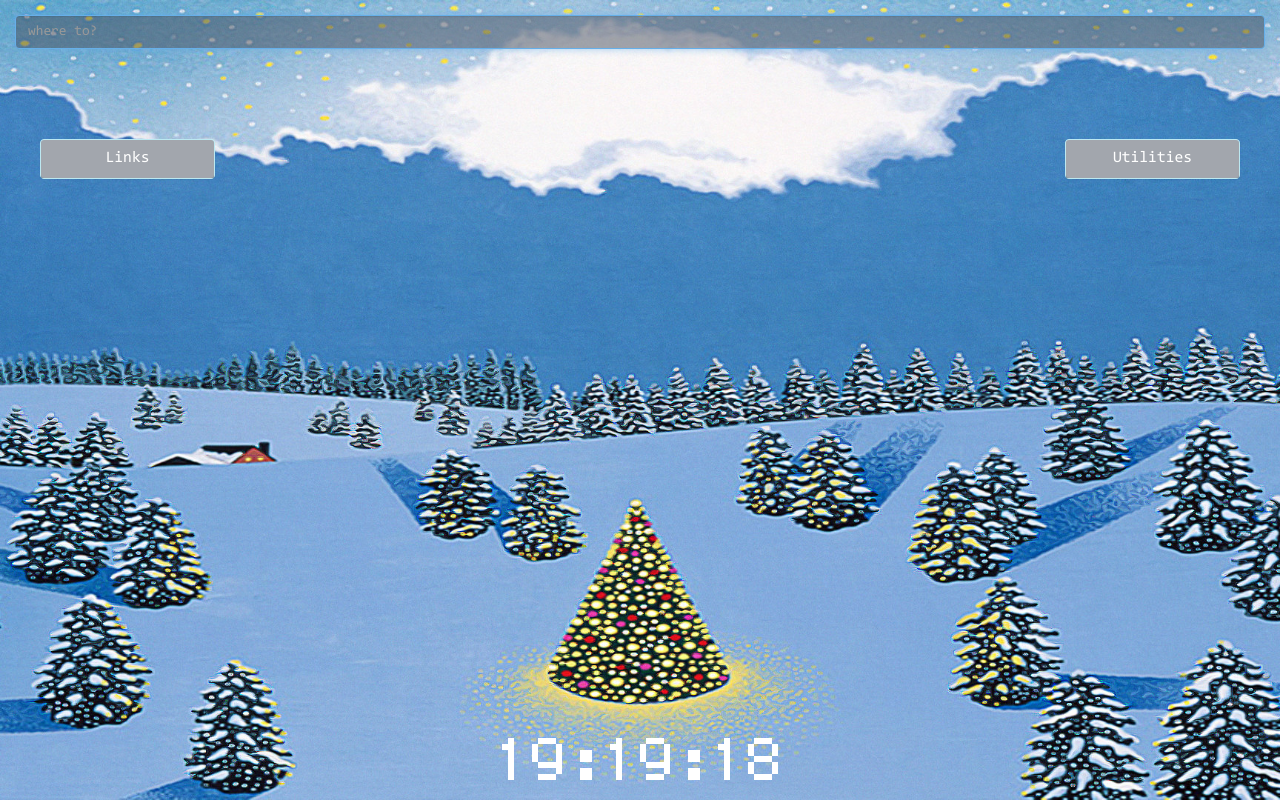
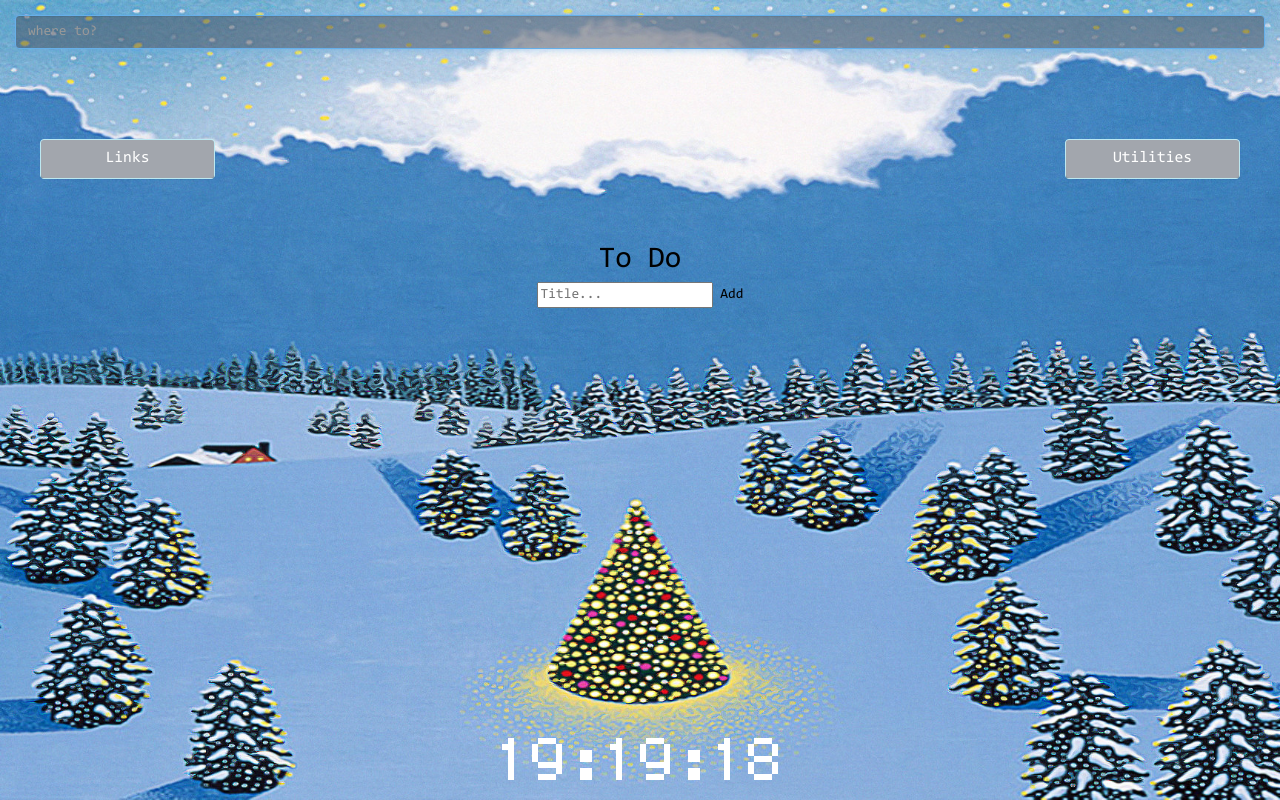
Before and after one commit to jakelunn1/index, a plain HTML site: page index.html in a window 1280 px wide. Drawn offline with nearby package versions, Linux system fonts and the light colour scheme.

Commit message:
Add files via upload

```diff
--- a/index.html
+++ b/index.html
@@ -5,9 +5,9 @@
 <title>/</title>
 
         <head>
-
 <!-- Latest compiled and minified CSS -->
 <link rel="stylesheet" href="https://maxcdn.bootstrapcdn.com/bootstrap/3.3.6/css/bootstrap.min.css">
+
 
 <!-- jQuery library -->
             <script src="https://ajax.googleapis.com/ajax/libs/jquery/1.12.4/jquery.min.js"></script>
@@ -17,6 +17,9 @@
 
 <!-- Script for the clock -->
             <script src="Source/Clock.js"></script>
+
+<!-- Sets Backgrund Randomly -->
+            <script src="Source/bgSetter.js"></script>
 
 <link rel="stylesheet" type="text/css" href="Style.css"/>
 
@@ -38,28 +41,7 @@
 
             <script>
 
-function randomImage(){
-  var images = [
-   'Images/Background.jpg',
-   'Images/Background2.jpg',
-   'Images/Background3.jpg',
-   'Images/Background4.jpg',
-   'Images/Background5.jpg',
-   'Images/Background6.jpg',
-   'Images/Background7.jpg',
-   'Images/Background8.jpg',
-   'Images/Background9.jpg',
-   'Images/Background10.jpg',
-   'Images/Background11.jpg'];
-  var size = images.length;
-  var x = Math.floor(size * Math.random());
-  console.log(x);
-  var element = document.getElementsByClassName('bgSetter');
-  console.log(element);
-  element[0].style["background-image"] = "url("+ images[x] + ")";
-}
 
-document.addEventListener("DOMContentLoaded", randomImage);
 
         </script>
 
@@ -79,7 +61,7 @@ document.addEventListener("DOMContentLoaded", randomImage);
 
 <div class="align-bottom">
       <div class="form-group">
-        <form method="get" action="https://duckduckgo.com/?q=search">
+        <form method="get" action="https://www.google.com/search?">
           <input type="text" class="form-control" id="search" name="q" size="50" placeholder="where to?" autocomplete="on" autofocus>
         </form>
       </div>
@@ -138,7 +120,25 @@ document.addEventListener("DOMContentLoaded", randomImage);
   </div>
 </div>
 
-    </div>
+
+
+
+<div>
+
+<div id="myDIV" class="header">
+  <h2 style="margin:5px">To Do</h2>
+  <input type="text" id="myInput" placeholder="Title...">
+  <span onclick="newElement()" class="addBtn">Add</span>
+</div>
+
+<ul id="myUL">
+
+</ul>
+
+
+
+</div>
+
 
   <footer class="container-fluid bg-2 text-center">
 
@@ -148,6 +148,7 @@ document.addEventListener("DOMContentLoaded", randomImage);
 
 </body>
 
+<script src="Source/todo.js"></script>
 
 
 
```
